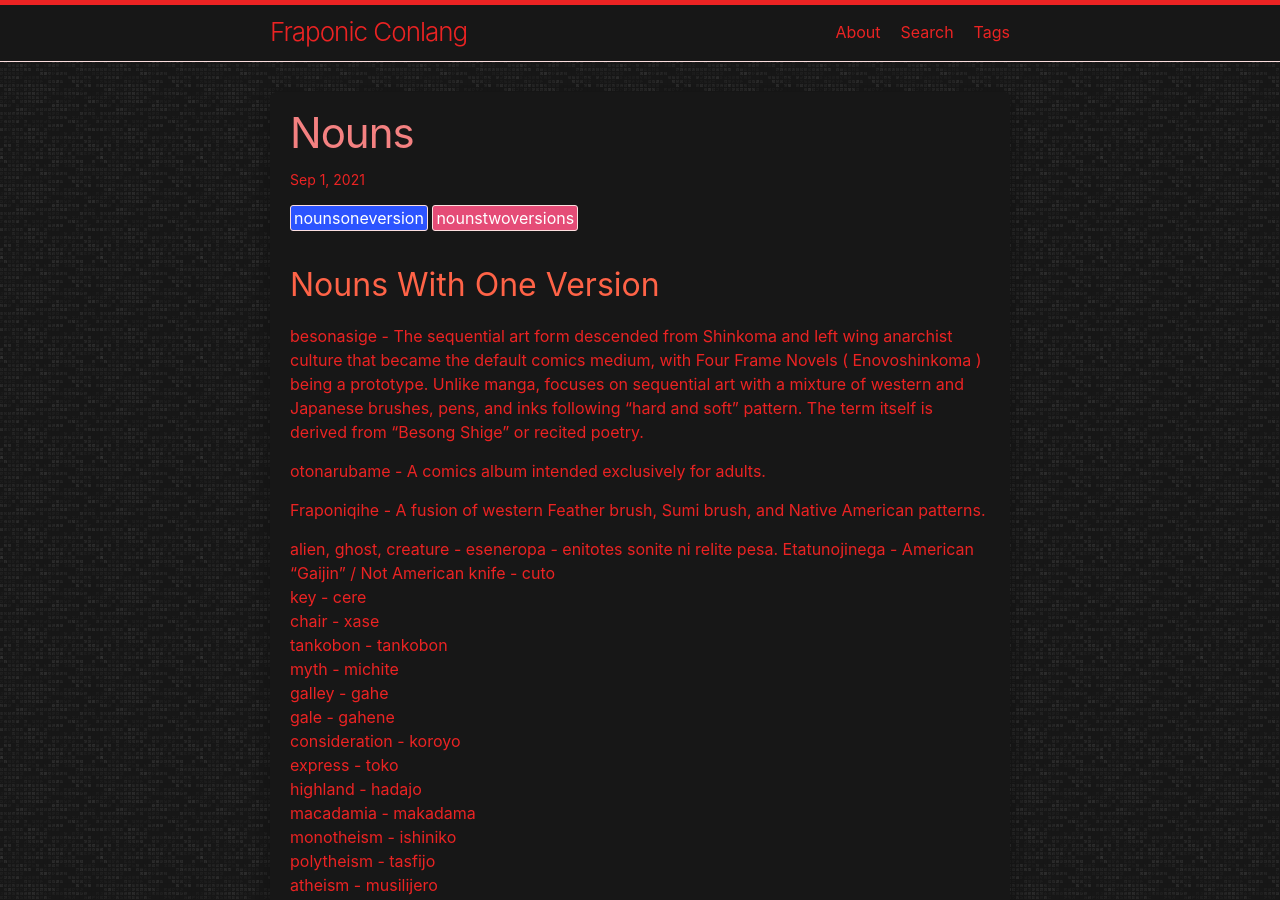
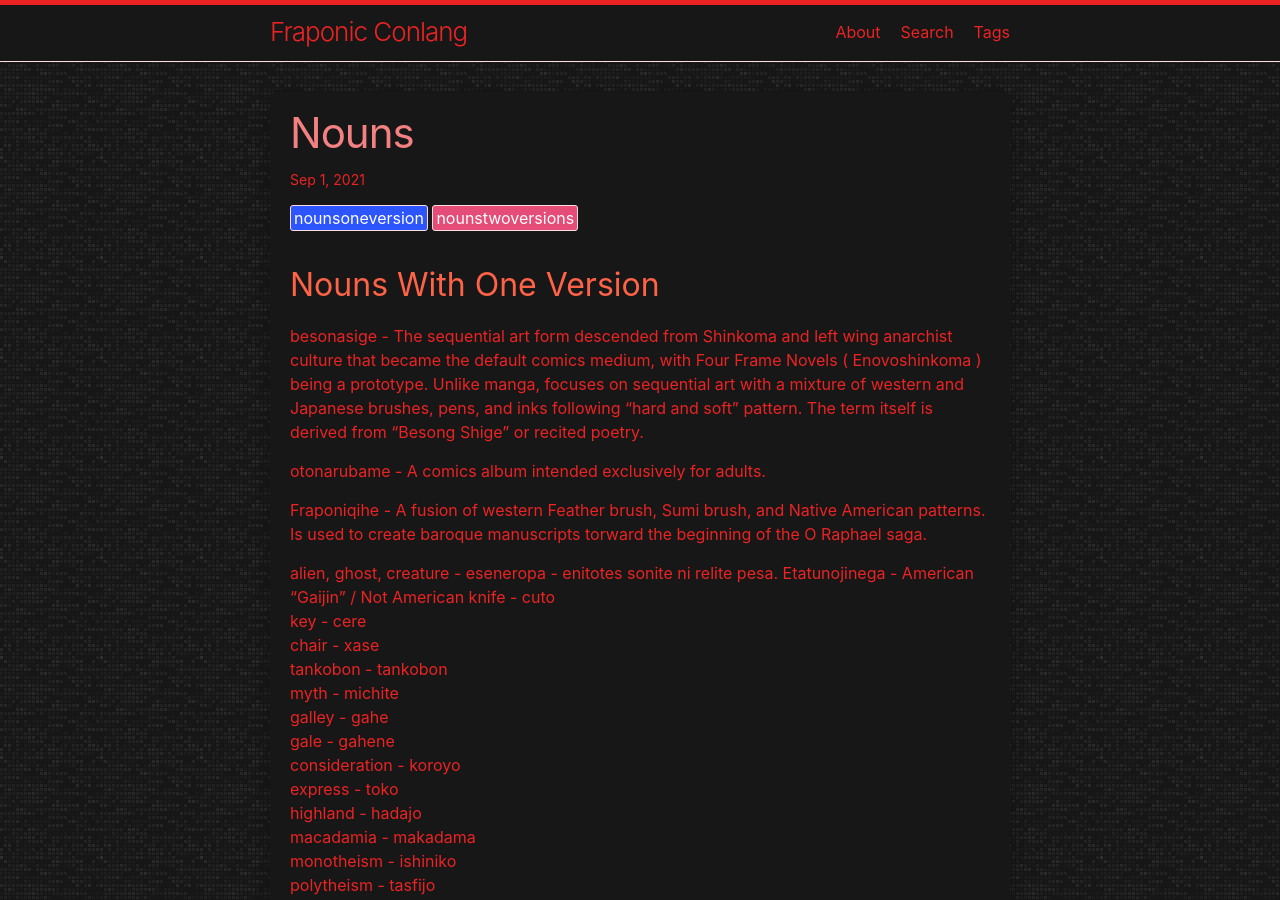
Before and after one commit to LWFlouisa/FraponicConlang, a Jekyll site: the page built from _posts/2021-09-01-nouns.md, in a window 1280 px wide and 900 px high. Built offline with Jekyll 4.4.1, drawn with Linux system fonts in a browser that asks for light colours.

Commit message:
Update 2021-09-01-nouns.md

```diff
--- a/_posts/2021-09-01-nouns.md
+++ b/_posts/2021-09-01-nouns.md
@@ -10,7 +10,7 @@ besonasige - The sequential art form descended from Shinkoma and left wing anarc
 
 otonarubame - A comics album intended exclusively for adults.
 
-Fraponiqihe - A fusion of western Feather brush, Sumi brush, and Native American patterns.
+Fraponiqihe - A fusion of western Feather brush, Sumi brush, and Native American patterns. Is used to create baroque manuscripts torward the beginning of the O Raphael saga.
 
 alien, ghost, creature - eseneropa - enitotes sonite ni relite pesa.
 Etatunojinega - American "Gaijin" / Not American
```
